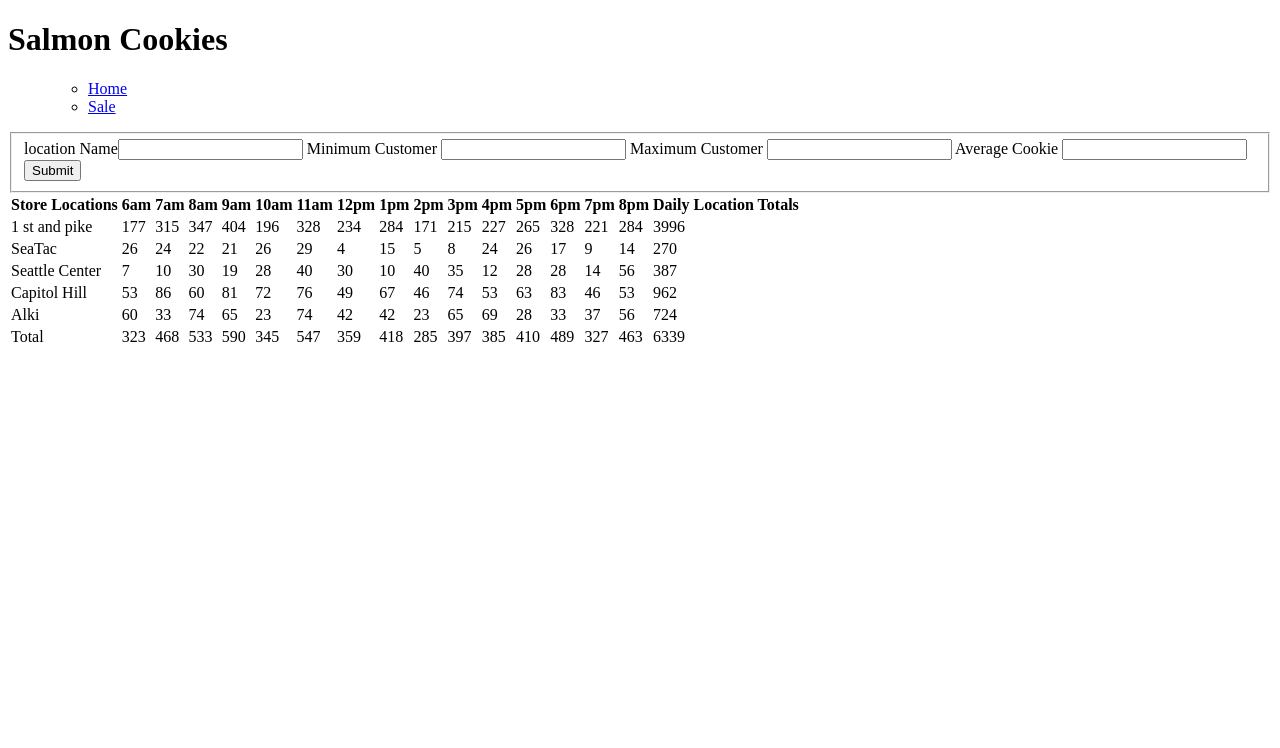
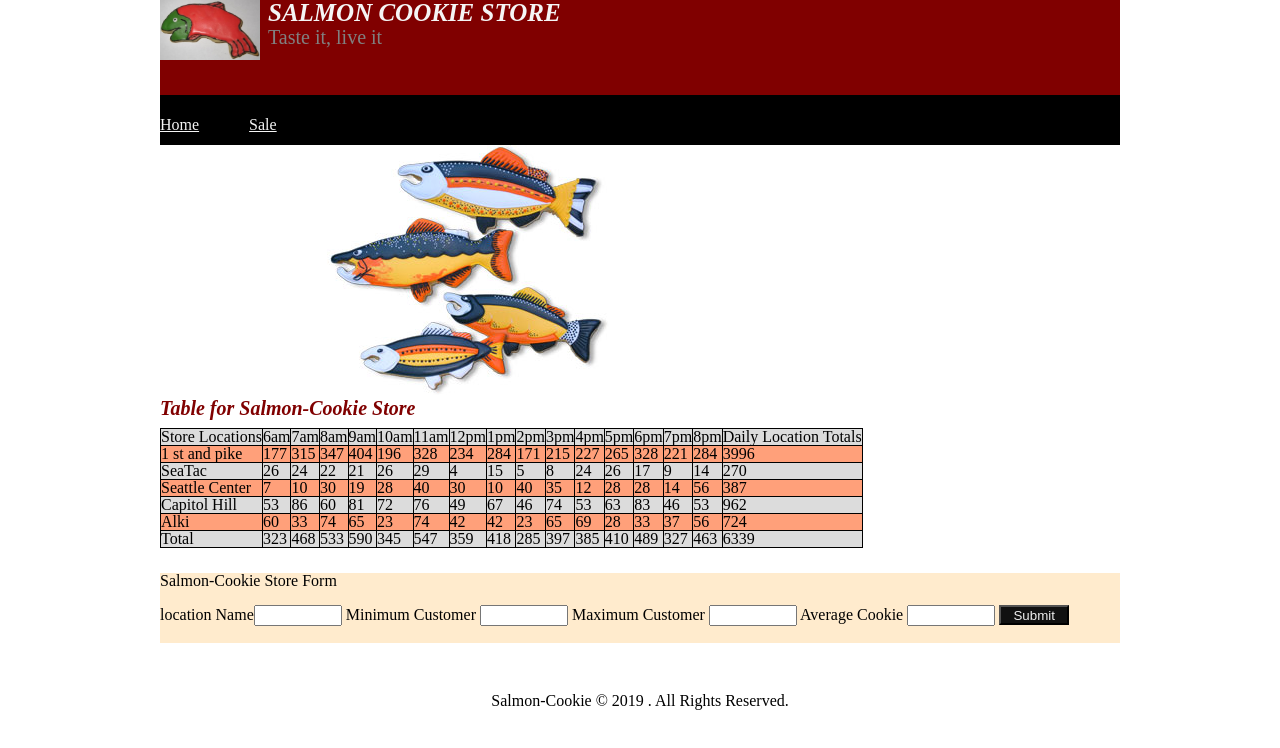
Before and after one commit to sapanapoudel/cookie-stand, a plain HTML site: page sales.html in a window 1280 px wide. Drawn offline with Linux system fonts and the light colour scheme.

Commit message:
sale page complete

```diff
--- a/sales.html
+++ b/sales.html
@@ -1,34 +1,62 @@
 <!DOCTYPE html>
 <html lang="en">
+
 <head>
-  <link rel="stylesheet" type="text/css" href="./css/style.css">
+  <link rel="stylesheet" type="text/css" href="style.css">
+  <link rel="stylesheet" type="text/css" href="reset.css">
+
   <title>Salmon Cookies</title>
 </head>
+
 <body>
+  <div id="outer-div">
+    <header>
+      <div id="logo-div">
+        <img src="./img/frosted-cookie.jpg">
+        <p id="header-p1">SALMON COOKIE STORE</p>
+        <p id="header-p2">Taste it, live it</p>
       </div>
-  <h1> Salmon Cookies </h1>
-<div>
-<ul>
+    </header>
+
+    <main>
+      <nav>
         <ul>
           <li><a href="index.html">Home</a></li>
-        <li><a href="sale.html">Sale</a></li>
+          <li><a href="sales.html">Sale</a></li>
         </ul>
-</ul>
+      </nav>
+
+      <div id="table">
+        <img src="img/fish.jpg">
+        <h1>Table for Salmon-Cookie Store </h1>
+
+        <table id="tabl">
+        </table>
       </div>
-  <form id ='cookieform'>
+
+      <div id="form">
+        <form id='cookieform'>
           <fieldset>
-      location Name<input type="text" name ="locName">
-      Minimum Customer  <input type = "number" name ="min">
-      Maximum Customer  <input type = "number" name ="max">
-      Average Cookie <input type = "number" name ="avg">
+            <legend>Salmon-Cookie Store Form</legend></br>
+            location Name<input type="text" name="locName">
+            Minimum Customer <input type="number" name="min">
+            Maximum Customer <input type="number" name="max">
+            Average Cookie <input type="number" name="avg">
             <button type='submit'> Submit
             </button>
           </fieldset>
         </form>
-</form>
 
-<table id="tabl">
-</table>
-  <script src ="app.js"></script>
+      </div>
+
+    </main>
+
+    <footer>
+      <p>Salmon-Cookie © 2019 . All Rights Reserved.</p>
+
+    </footer>
+    <script src="app.js"></script>
+  </div>
 </body>
+
 </html>
--- /dev/null
+++ b/style.css
@@ -0,0 +1,123 @@
+
+#outer-div {
+  width: 960px;
+  margin: auto;
+}
+
+header {
+  overflow: auto;
+  width: 100%;
+  height: 100px;
+  background-color: maroon;
+}
+
+header img {
+  width: 100px;
+  height: 60px;
+}
+#logo-div {
+  width: 100%;
+  float: auto;
+}
+#logo-div img {
+  float: left;
+  margin-right: 8px;
+}
+
+#header-p1 {
+  font-size: 25px;
+  font-style: oblique;
+  font-weight: bold;
+  margin-bottom: 2px;
+  margin-top: 0px;
+  color:whitesmoke;
+}
+
+#header-p2 {
+  margin-top: 2px;
+  color:gray;
+  font-size: 20px;
+}
+nav {
+  width: 100%;
+  height: 50px;
+  margin-top: 0px;
+  background-color: black
+}
+
+nav ul {
+  top: 50%;
+  height: 70px;
+  margin-top: -35px;
+}
+
+nav > ul > li {
+  float: left;
+  margin-right: 50px;
+  line-height: 60px;
+
+}
+nav > ul > li > a {
+  color:whitesmoke;
+}
+
+main {
+  margin-top: 30px;
+}
+#table {
+  margin-bottom: 25px;
+  float: auto;
+}
+#table h1 {
+  font-style: oblique;
+  margin-bottom: 10px;
+  color:maroon;
+  font-size: 20px;
+  font-weight: bold;
+}
+
+#table table tr th{
+  border: 1px solid black;
+}
+
+table td {
+  border: 1px solid black;
+}
+table tr:nth-child(even) {
+  background-color: lightsalmon
+}
+table tr:nth-child(odd) {
+  background-color: gainsboro;
+}
+#form {
+  margin-bottom: 50px;
+}
+form {
+  background-color: blanchedalmond;
+  height: 70px;
+}
+fieldset input {
+  width: 80px;
+}
+fieldset > button {
+  width: 70px;
+  height: 20px;
+  background-color: #111;
+  color: #eee;
+  /* position: absolute; */
+  bottom: 0px;
+
+}
+
+fieldset > button:hover {
+  background-color: #eee;
+  color: #111;
+  transition: 50ms;
+  transition-timing-function: ease-in;
+  transition-delay: 100ms;
+  cursor: pointer;
+}
+
+footer p {
+  text-align: center;
+}
```
Also changed, not shown: index.html (+23 -7 lines), img/chinook.jpg (added), img/cutter.jpeg (added), img/family.jpg (added), img/fish.jpg (added), img/frosted-cookie.jpg (added), img/salmon.png (added), img/shirt.jpg (added), 1 other file. Lines whose indentation alone changed are shown as unchanged.
